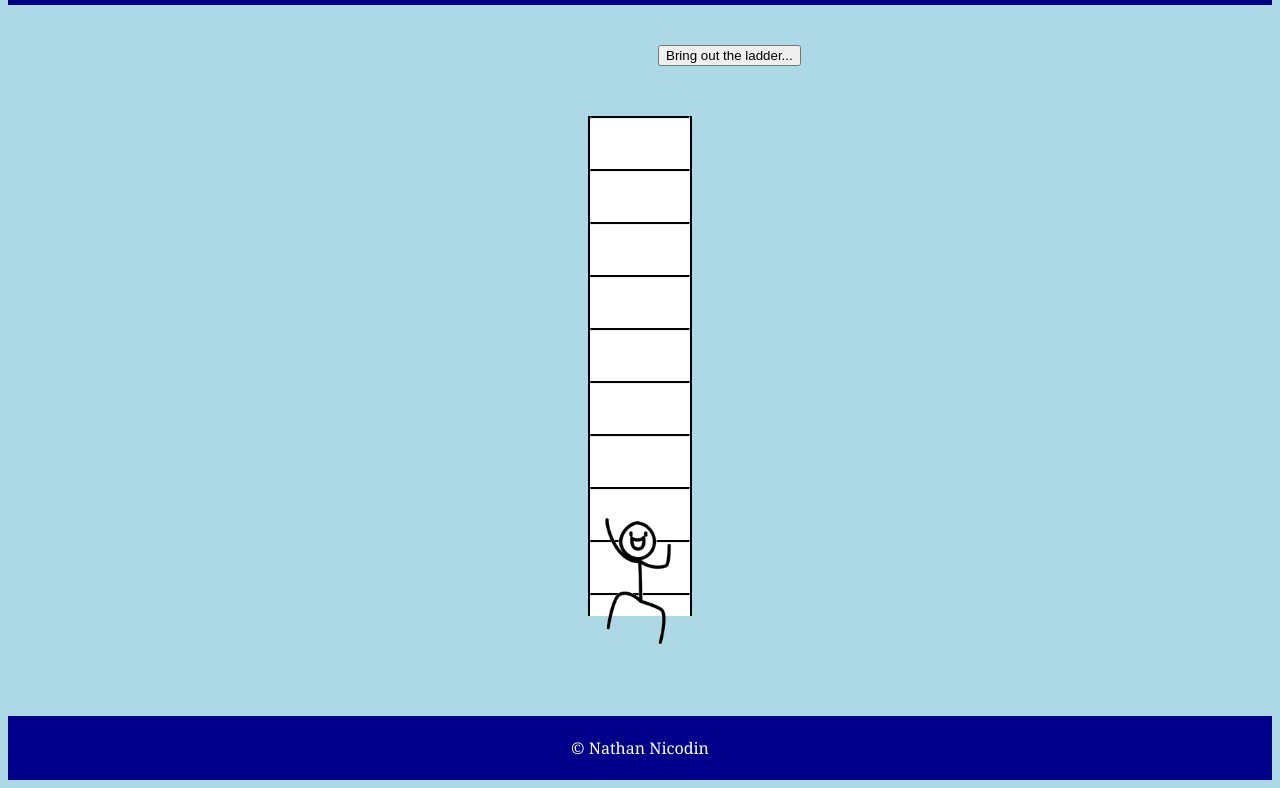
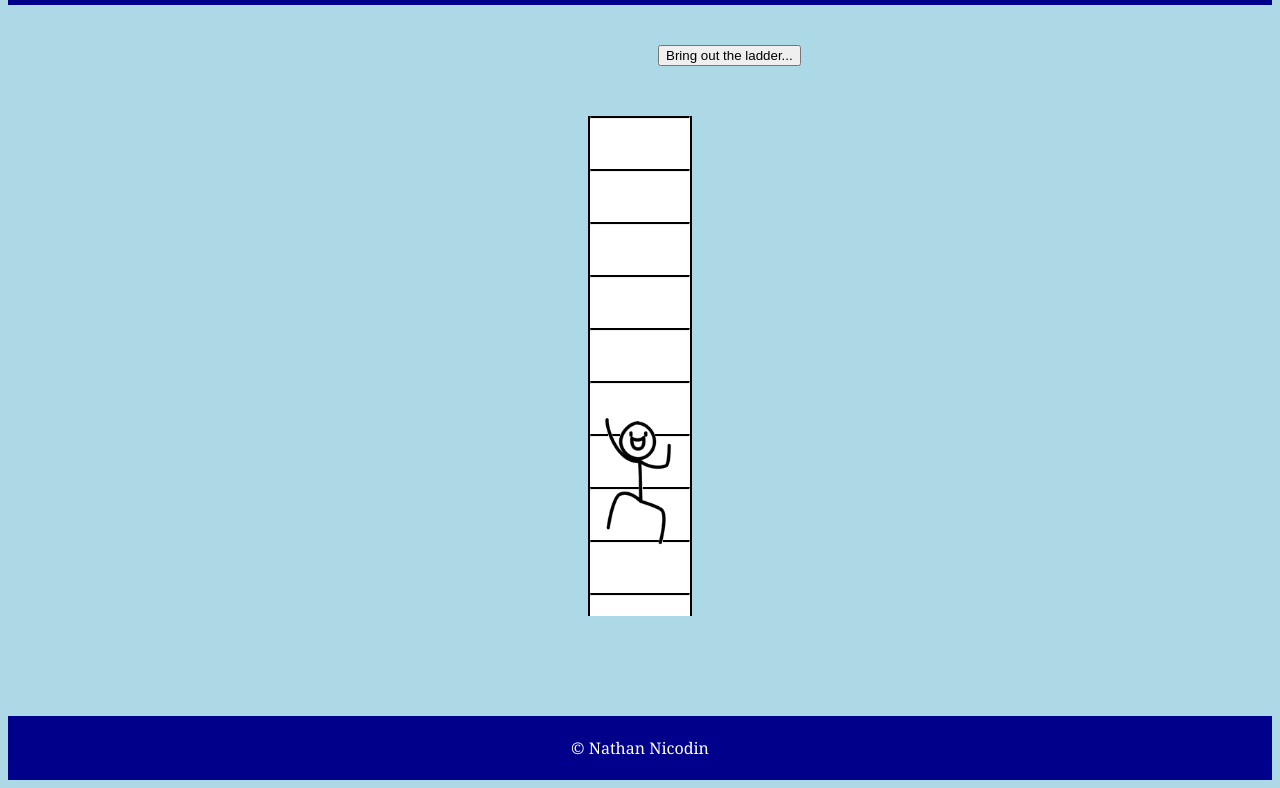
Before and after one commit to FosterNicodin12/FosterNicodin12.github.io, a plain HTML site: page csce242/assignments/assignment07/index.html in a window 1280 px wide. Both pictures are taken after a click on the button "Bring out the ladder...". Shown: the part 99-887 px from the top of the page. Drawn offline with Linux system fonts and the light colour scheme.

Commit message:
Added assignment7 to my website

```diff
--- a/csce242/assignments/assignment07/script.js
+++ b/csce242/assignments/assignment07/script.js
@@ -1,30 +1,25 @@
 document.getElementById("showladder").onclick = () => {
     let ladder = document.getElementById("ladder");
-    let stickFigure = document.getElementById("right"); // The stick figure image
-    let isRightStep = true; // Track whether it's right or left step
-    let maxHeight = 375;
-    let currentPosition = -150; // Starting position (in px)
+    let stickFigure = document.getElementById("right");
+    let isRightStep = true;
+    const maxHeight = 425;
+    let currentPosition = -50;
 
-    // Show the ladder
     ladder.classList.remove("hidden");
 
-    // Start switching images after 0.5 seconds
+
     setTimeout(() => {
-        setInterval(() => {
+        const interval = setInterval(() => {
             if (currentPosition >= maxHeight) {
-                clearInterval(interval); // Stop the interval once the figure reaches the top
-                return; // Break the function completely
+                clearInterval(interval);
+                return;
             }
-            if (isRightStep) {
-                stickFigure.src = "images/left.png";
-            } else {
-                stickFigure.src = "images/right.png";
-            }
-            isRightStep = !isRightStep; // Toggle step
+            stickFigure.src = isRightStep ? "images/left.png" : "images/right.png";
+            isRightStep = !isRightStep;
             if (currentPosition < maxHeight) {
                 currentPosition += 50;
                 stickFigure.style.bottom = `${currentPosition}px`;
             }
-        }, 500); // Switch every 0.5 seconds (500ms)
+        }, 500);
     }, 500);
 };
```
Also changed, not shown: csce242/index.html (+13 -0 lines), csce242/images/assignment7.png (added).
